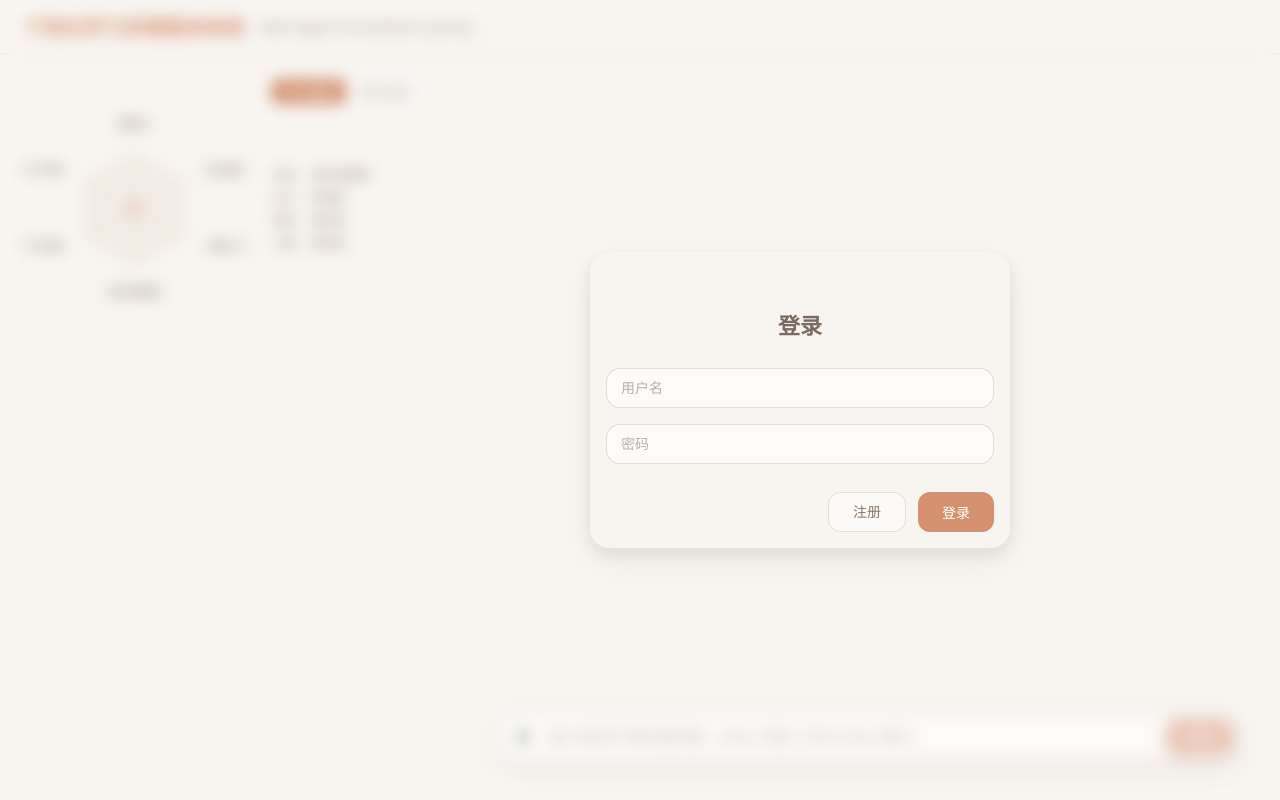
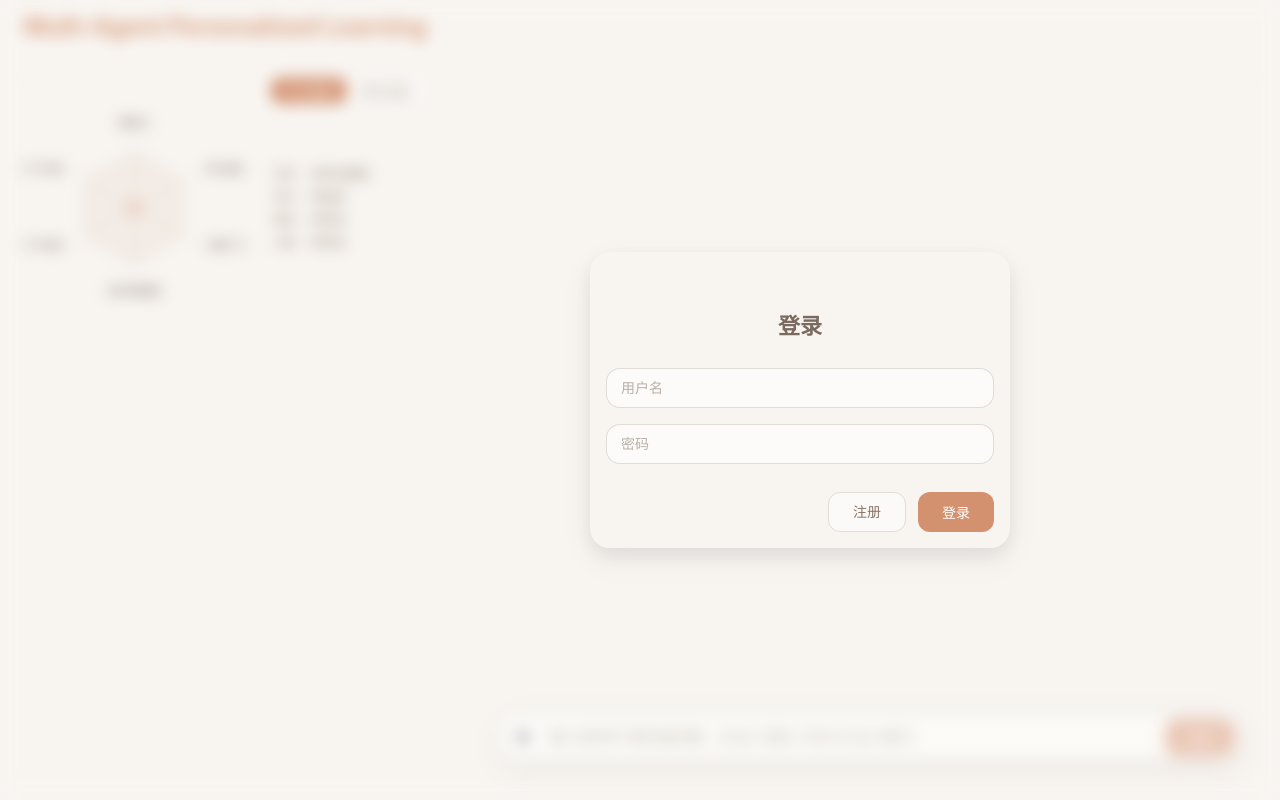
Before and after one commit to viuuro/Multi-Agent-Personalized-Learning, a Vue app in the folder frontend/: page / in a window 1280 px wide. Built offline with nearby package versions, Linux system fonts and the light colour scheme.

Commit message:
大标题及局部UI修改

```diff
--- a/frontend/src/App.vue
+++ b/frontend/src/App.vue
@@ -3,8 +3,7 @@
     <!-- 顶部导航栏：系统名称 + 副标题 + 汉堡菜单 -->
     <header class="app-header">
       <div class="header-left">
-        <h1>个性化学习多智能体系统</h1>
-        <span class="header-subtitle">Multi-Agent Personalized Learning</span>
+        <h1>Multi-Agent Personalized Learning</h1>
       </div>
       <div class="header-right">
         <UserMenu
@@ -265,7 +264,6 @@ input:-webkit-autofill:active {
   align-items: center;
   justify-content: space-between;
   flex-shrink: 0;
-  border-bottom: 1px solid var(--border-solid);
 }
 
 .header-left {
@@ -280,7 +278,7 @@ input:-webkit-autofill:active {
 }
 
 .app-header h1 {
-  font-size: 20px;
+  font-size: 24px;
   font-weight: 600;
   color: var(--accent);
 }
```
